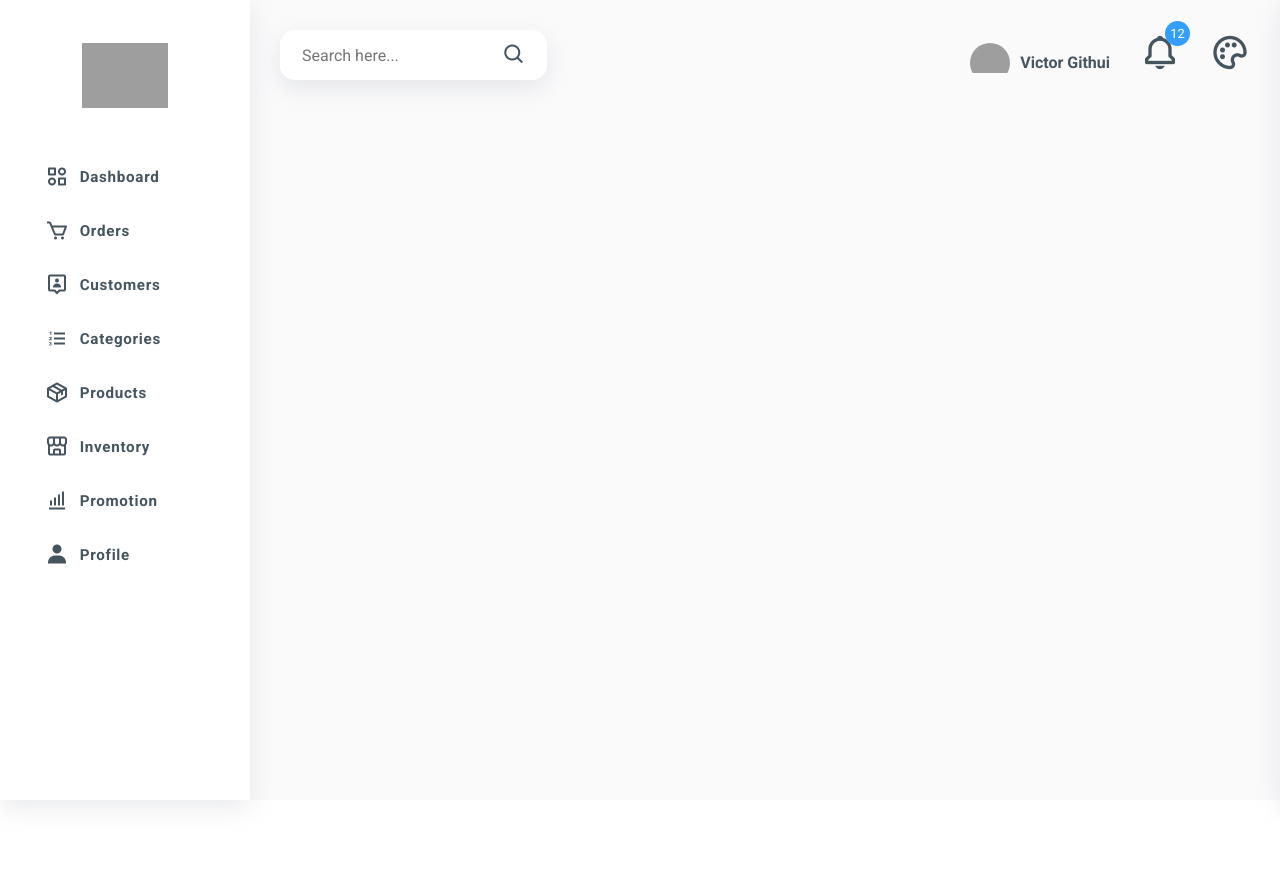
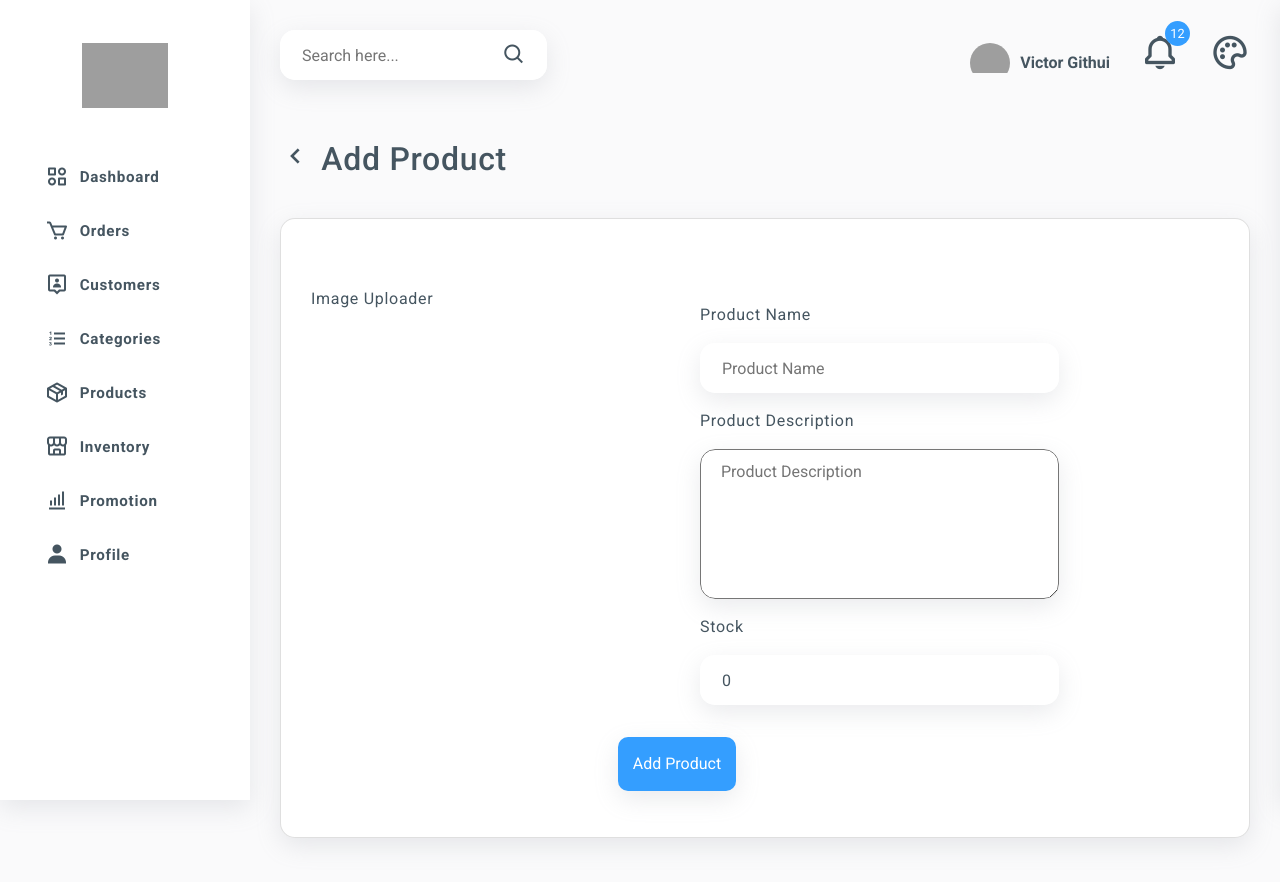
Before and after one commit to neezystudio/shikilia-vendor-inventory-system-FE, a React (Create React App) app: page /add-product in a window 1280 px wide. Shown: the top 882 px of the page. Before the commit the page ends 800 px from the top, so only its background shows below. Built offline with nearby package versions, Linux system fonts and the light colour scheme; grey boxes are pictures that could not be loaded.

Commit message:
feat: Add Product

```diff
--- a/package.json
+++ b/package.json
@@ -3,6 +3,7 @@
   "version": "0.1.0",
   "private": true,
   "dependencies": {
+    "@material-ui/core": "^4.12.3",
     "@testing-library/jest-dom": "^5.14.1",
     "@testing-library/react": "^11.2.7",
     "@testing-library/user-event": "^12.8.3",
--- a/public/index.html
+++ b/public/index.html
@@ -32,6 +32,11 @@
       integrity="sha384-EVSTQN3/azprG1Anm3QDgpJLIm9Nao0Yz1ztcQTwFspd3yD65VohhpuuCOmLASjC"
       crossorigin="anonymous"
     />
+
+    <!-- Material UI -->
+    <link rel="stylesheet" href="https://fonts.googleapis.com/css?family=Roboto:300,400,500,700&display=swap" />
+
+    <!-- Title -->
     <title>React App</title>
   </head>
   <body>
--- a/src/components/Routes.jsx
+++ b/src/components/Routes.jsx
@@ -1,5 +1,6 @@
 import React from 'react'
 import { Route, Switch } from 'react-router-dom'
+import AddProduct from '../pages/AddProduct'
 import Categories from '../pages/Categories'
 import Customers from '../pages/Customers'
 import Dashboard from '../pages/Dashboard'
@@ -18,6 +19,7 @@ function Routes() {
             <Route path="/customers" component={Customers}/>
             <Route path="/categories" component={Categories}/>
             <Route path="/products" component={Products}/>
+            <Route path="/add-product" component={AddProduct}/>
             <Route path="/product" component={Product}/>
             <Route path="/inventory" component={Inventory}/>
             <Route path="/promotion" component={Promotion}/>
--- /dev/null
+++ b/src/components/add-product-form/AddProductForm.jsx
@@ -0,0 +1,75 @@
+import React, { useState } from 'react'
+import Button from '../button/Button';
+import Wrapper from '../wrapper/Wrapper';
+import './addProductForm.css'
+
+function AddProductForm(props) {
+    const [productName, setProductName] = useState();
+    const [description, setDescription] = useState();
+    const [stock, setStock] = useState(0);
+
+    return (
+        <div className="addProduct">
+            <div className="row">
+                {/* Image Uploader */}
+                <div className="col-6">
+                    Image Uploader
+                </div>
+
+                {/* Add Product form */}
+                <div className="col-6">
+                    <label htmlFor="productName" className="label">Product Name</label>
+                    <div className="addProduct__input">
+                        <input
+                            id="productName"
+                            required
+                            type="text"
+                            placeholder="Product Name"
+                            value={productName}
+                            onChange={(e) => {
+                                setProductName(e.target.value);
+                                props.setProductName(e.target.value)
+                            }}
+                        />
+                    </div>
+
+                    <label htmlFor="productDescription" className="label">Product Description</label>
+                    <div className="addProduct__textarea">
+                        <textarea
+                            id="productDescription"
+                            required
+                            type="text"
+                            placeholder="Product Description"
+                            rows="10"
+                            cols="50"
+                            value={description}
+                            onChange={e => setDescription(e.target.value)}
+                        />
+                    </div>
+
+                    <label htmlFor="stock" className="label">Stock</label>
+                    <div className="addProduct__input">
+                        <input
+                            id="stock"
+                            required
+                            type="number"
+                            placeholder="Stock"
+                            value={stock}
+                            onChange={(e) => setStock(e.target.value)}
+                        />
+                    </div>
+                </div>
+
+            </div>
+
+            <Wrapper position="center">
+                <Button
+                    content="Add Product"
+                />
+            </Wrapper>
+
+        </div>
+    )
+}
+
+export default AddProductForm
--- /dev/null
+++ b/src/components/add-product-form/addProductForm.css
@@ -0,0 +1,49 @@
+.addProduct {
+    padding: 0rem 10rem 0rem 0rem;
+}
+
+.addProduct__input {
+    height: 50px;
+    background-color: var(--main-bg);
+    display: flex;
+    align-items: center;
+    box-shadow: var(--box-shadow);
+    border-radius: var(--border-radius);
+    overflow: hidden;
+    margin-top: 1rem;
+}
+
+.addProduct__textarea {
+    height: 150px;
+    background-color: var(--main-bg);
+    display: flex;
+    align-items: center;
+    box-shadow: var(--box-shadow);
+    border-radius: var(--border-radius);
+    overflow: hidden;
+    margin-top: 1rem;
+}
+
+.addProduct__input > input {
+    height: 100%;
+    width: 100%;
+    padding: 10px 60px 10px 20px;
+    font-size: 1rem;
+    border-radius: var(--border-radius);
+    color: var(--txt-color);
+    background-color: var(--main-bg);
+}
+
+.addProduct__textarea > textarea {
+    height: 100%;
+    width: 100%;
+    padding: 10px 60px 10px 20px;
+    font-size: 1rem;
+    border-radius: var(--border-radius);
+    color: var(--txt-color);
+    background-color: var(--main-bg);
+}
+
+.label {
+    margin-top: 1rem;
+}
--- a/src/components/wrapper/wrapper.css
+++ b/src/components/wrapper/wrapper.css
@@ -2,16 +2,19 @@
     display: flex !important;
     align-items: center !important;
     justify-content: flex-end !important;
+    margin-top: 2rem;
 }
 
 .wrapper.center {
     display: flex !important;
     align-items: center !important;
     justify-content: center !important;
+    margin-top: 2rem;
 }
 
 .wrapper.start {
     display: flex !important;
     align-items: center !important;
     justify-content: flex-start !important;
+    margin-top: 2rem;
 }
--- /dev/null
+++ b/src/pages/AddProduct.jsx
@@ -0,0 +1,38 @@
+import React, { useState } from 'react'
+import { Link } from 'react-router-dom'
+import AddProductForm from '../components/add-product-form/AddProductForm';
+
+function AddProduct() {
+    const [productName, setProductName] = useState();
+
+    return (
+        <div>
+            {/* Title */}
+            <h2 className="page-header">
+                <Link to="/products">
+                    <i class='bx bx-chevron-left'></i>
+                </Link>
+                {`  Add Product`}
+            </h2>
+
+            {/* Body */}
+            <div className="row">
+                <div className="col-12">
+                    <div className="card">
+                        <div className="card__head">
+                            <h3>{productName}</h3>
+                        </div>
+
+                        <div className="card__body">
+                            <AddProductForm
+                                setProductName = {(value) => setProductName(value)}
+                            />
+                        </div>
+                    </div>
+                </div>
+            </div>
+        </div>
+    )
+}
+
+export default AddProduct
--- a/src/pages/Products.jsx
+++ b/src/pages/Products.jsx
@@ -63,6 +63,7 @@ function Products() {
                             <div className="products__btns">
                                 <Button
                                     content="Add Product"
+                                    action="/add-product"
                                 />
                             </div>
                         </div>
```
Also changed, not shown: 1 other file (tests, documents, lock files or other folders).
